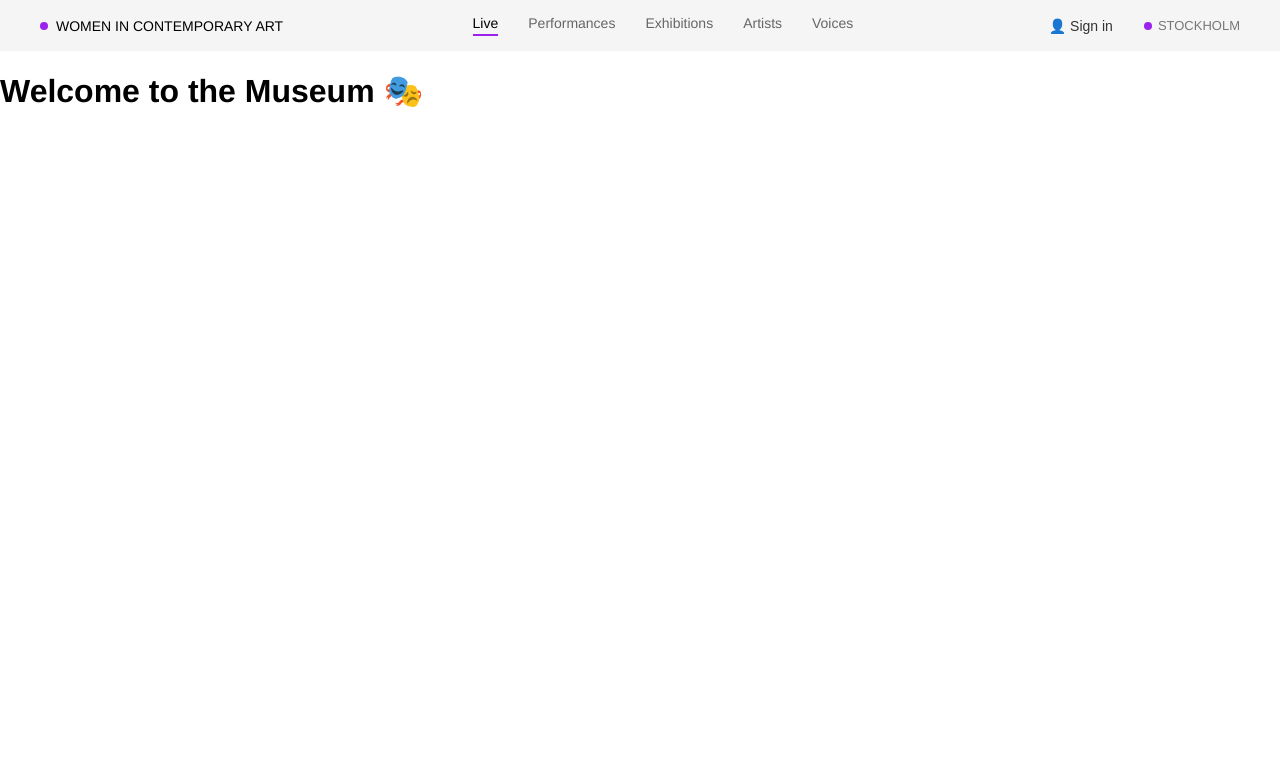
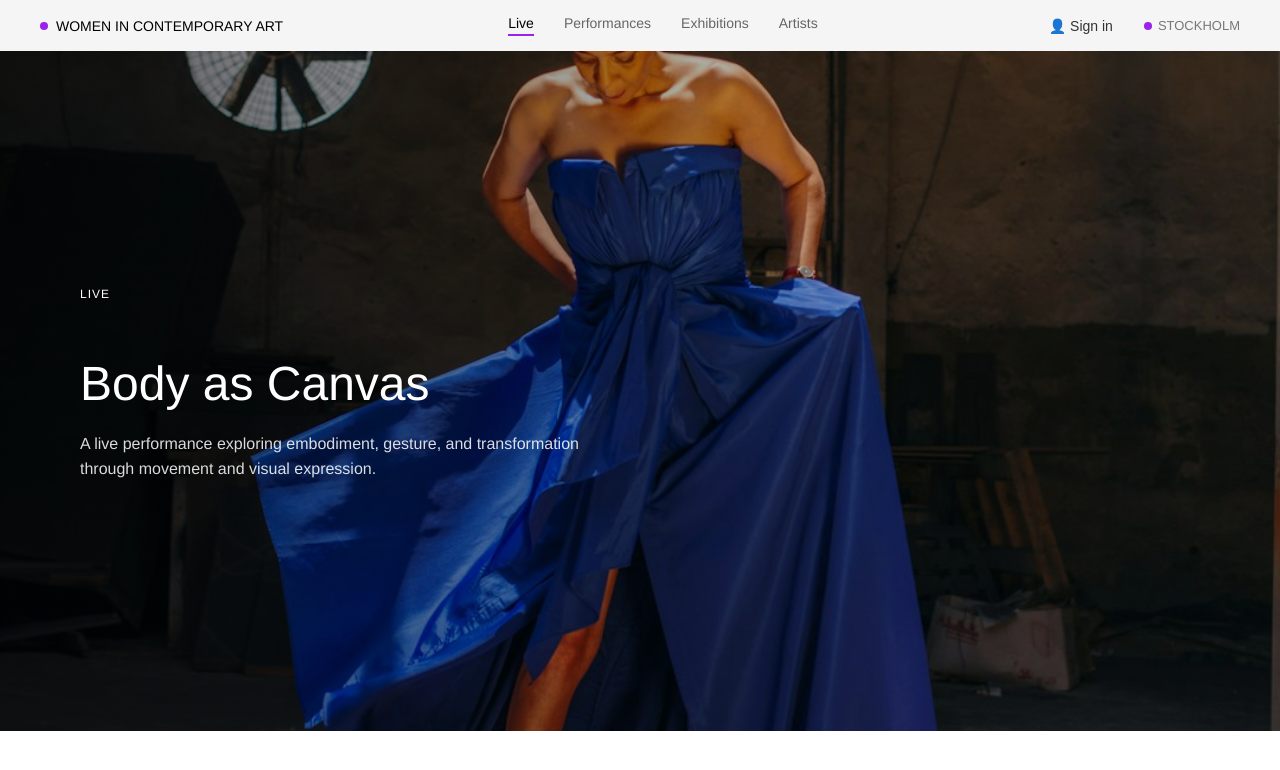
Before and after one commit to hayfa327/ApiMongoDB, a React (Vite) app in the folder frontend/mesum/: page / in a window 1280 px wide. Shown: the top 770 px of the page. Built offline with nearby package versions, Linux system fonts and the light colour scheme.

Commit message:
try to fix the header login list

```diff
--- a/frontend/mesum/src/components/HomePage/heroSection/heroSection.css
+++ b/frontend/mesum/src/components/HomePage/heroSection/heroSection.css
@@ -0,0 +1,77 @@
+
+.header {
+  position: relative;
+  z-index: 1000;   /* 👈 IMPORTANT */
+}
+.hero {
+  height: 85vh;
+  background-size: cover;
+  background-position: center;
+  position: relative;
+}
+
+
+.heroOverlay {
+  position: absolute;
+  inset: 0;
+
+  background: linear-gradient(
+    to right,
+    rgba(0, 0, 0, 0.6),
+    rgba(0, 0, 0, 0.1)
+  );
+
+  display: flex;
+  align-items: center;
+}
+
+
+.heroContent {
+  margin-left: 80px;
+  max-width: 500px;
+  color: white;
+}
+
+
+.heroTag {
+  font-size: 12px;
+  letter-spacing: 1px;
+  text-transform: uppercase;
+  margin-bottom: 15px;
+  display: inline-block;
+}
+
+
+.heroContent h1 {
+  font-size: 48px;
+  font-weight: 500;
+  margin-bottom: 20px;
+}
+
+
+.heroContent p {
+  font-size: 16px;
+  line-height: 1.6;
+  color: rgba(255,255,255,0.85);
+}
+
+
+
+@media (max-width: 768px) {
+  .hero {
+    height: 60vh;
+  }
+
+  .heroContent {
+    margin-left: 20px;
+    margin-right: 20px;
+  }
+
+  .heroContent h1 {
+    font-size: 28px;
+  }
+
+  .heroContent p {
+    font-size: 14px;
+  }
+}
--- a/frontend/mesum/src/components/HomePage/heroSection/heroSection.jsx
+++ b/frontend/mesum/src/components/HomePage/heroSection/heroSection.jsx
@@ -0,0 +1,26 @@
+import heroSection from "../../../assets/heroSection.jpeg"; // use your image
+import "./heroSection.css";
+
+export default function Hero() {
+  return (
+    <section
+      className="hero"
+      style={{ backgroundImage: `url(${heroSection})` }}
+    >
+      <div className="heroOverlay">
+
+        <div className="heroContent">
+          <span className="heroTag">Live</span>
+
+          <h1>Body as Canvas</h1>
+
+          <p>
+            A live performance exploring embodiment, gesture, and
+            transformation through movement and visual expression.
+          </p>
+        </div>
+
+      </div>
+    </section>
+  );
+}
--- a/frontend/mesum/src/components/HomePage/home.jsx
+++ b/frontend/mesum/src/components/HomePage/home.jsx
@@ -1,3 +1,12 @@
+import Hero from "./heroSection/heroSection"
+
+
 export default function Home() {
-  return <h1>Welcome to the Museum 🎭</h1>;
+
+
+  return (
+    <>
+      <Hero />
+    </>
+  );
 }
--- a/frontend/mesum/src/components/header/header.css
+++ b/frontend/mesum/src/components/header/header.css
@@ -1,6 +1,4 @@
-/* =========================
-   HEADER
-========================= */
+
 
 .header {
   display: flex;
@@ -13,9 +11,6 @@
   font-size: 14px;
 }
 
-/* =========================
-   LOGO
-========================= */
 
 .logo {
   display: flex;
@@ -31,9 +26,7 @@
   border-radius: 50%;
 }
 
-/* =========================
-   NAV CENTER
-========================= */
+
 
 .nav {
   display: flex;
@@ -47,7 +40,7 @@
   padding-bottom: 5px;
 }
 
-/* ACTIVE LINK (purple underline) */
+
 .nav .active {
   color: black;
 }
@@ -62,9 +55,7 @@
   background: #9b22ec;
 }
 
-/* =========================
-   RIGHT SIDE
-========================= */
+
 
 .rightSide {
   display: flex;
@@ -72,7 +63,6 @@
   gap: 25px;
 }
 
-/* SIGN IN */
 .signInBtn {
   background: none;
   border: none;
@@ -81,9 +71,7 @@
   color: #333;
 }
 
-/* =========================
-   DROPDOWN
-========================= */
+
 
 .userMenu {
   position: relative;
@@ -93,7 +81,7 @@
   position: absolute;
   top: 35px;
   right: 0;
-
+  z-index: 2000;
   background: white;
   border: 1px solid #eee;
   border-radius: 6px;
@@ -115,10 +103,6 @@
   background: #f5f5f5;
 }
 
-/* =========================
-   LOCATION
-========================= */
-
 .location {
   display: flex;
   align-items: center;
@@ -131,9 +115,6 @@
   background: #9b22ec;
 }
 
-/* =========================
-   RESPONSIVE
-========================= */
 
 @media (max-width: 900px) {
   .nav {
--- a/frontend/mesum/src/components/header/header.jsx
+++ b/frontend/mesum/src/components/header/header.jsx
@@ -8,22 +8,21 @@ export default function Header() {
   return (
     <header className="header">
 
-      {/* LEFT */}
+
       <div className="logo">
         <span className="dot"></span>
         WOMEN IN CONTEMPORARY ART
       </div>
 
-      {/* CENTER */}
+
       <nav className="nav">
   <Link to="/" className="active">Live</Link>
   <Link to="/performances">Performances</Link>
   <Link to="/exhibitions">Exhibitions</Link>
   <Link to="/artists">Artists</Link>
-  <Link to="/voices">Voices</Link>
 </nav>
 
-      {/* RIGHT */}
+
       <div className="rightSide">
 
         <div className="userMenu">
@@ -35,11 +34,24 @@ export default function Header() {
           </button>
 
           {open && (
-            <div className="dropdown">
-              <Link to="/login">Login</Link>
-              <Link to="/manageAccount">Manage Account</Link>
-              <Link to="/logout">Logout</Link>
-            </div>
+          <div className="dropdown">
+  <Link to="/login" onClick={() => setOpen(false)}>
+    Login
+  </Link>
+
+  <Link to="/manageAccount" onClick={() => setOpen(false)}>
+    Manage Account
+  </Link>
+
+  <button
+    onClick={() => {
+      localStorage.removeItem("token");
+      setOpen(false);
+    }}
+  >
+    Logout
+  </button>
+</div>
           )}
         </div>
 
--- a/frontend/mesum/src/components/user/loginPage/login.jsx
+++ b/frontend/mesum/src/components/user/loginPage/login.jsx
@@ -1,17 +1,53 @@
 import {useState} from "react"
 import login from "../../../assets/login.jpeg"
-import {Link}  from "react-router-dom";
+import {Link }  from "react-router-dom";
 import "./login.css"
-
 
 export default function Login() {
   const [email, setEmail] = useState("");
   const [password, setPassword] = useState("");
 
-  const handleLogin = (login) => {
+
+
+  const handleLogin = async (login) => {
     login.preventDefault();
-    console.log(email, password);
+
+  try {
+    const response = await fetch(
+      " https://mesum-api.onrender.com/api/v1/users/login",
+      {
+        method: "POST",
+        headers: {
+          "Content-Type": "application/json",
+        },
+        body: JSON.stringify({
+          email,
+          password,
+        }),
+      }
+    );
+
+    const data = await response.json();
+
+    if (!response.ok) {
+      alert(data.message);
+      return;
+    }
+
+     localStorage.setItem("token", data.token);
+    console.log("TOKEN:", data.token);
+
+
+    alert("Login successful");
+
+  } catch (error) {
+    console.error(error);
+    alert("Server error");
+  }
+
   };
+
+
 
   return (
 
@@ -84,4 +120,4 @@ export default function Login() {
       </div>
     </section>
   );
-}
+  };
```
Also changed, not shown: frontend/mesum/src/assets/heroSection.jpeg (added).
